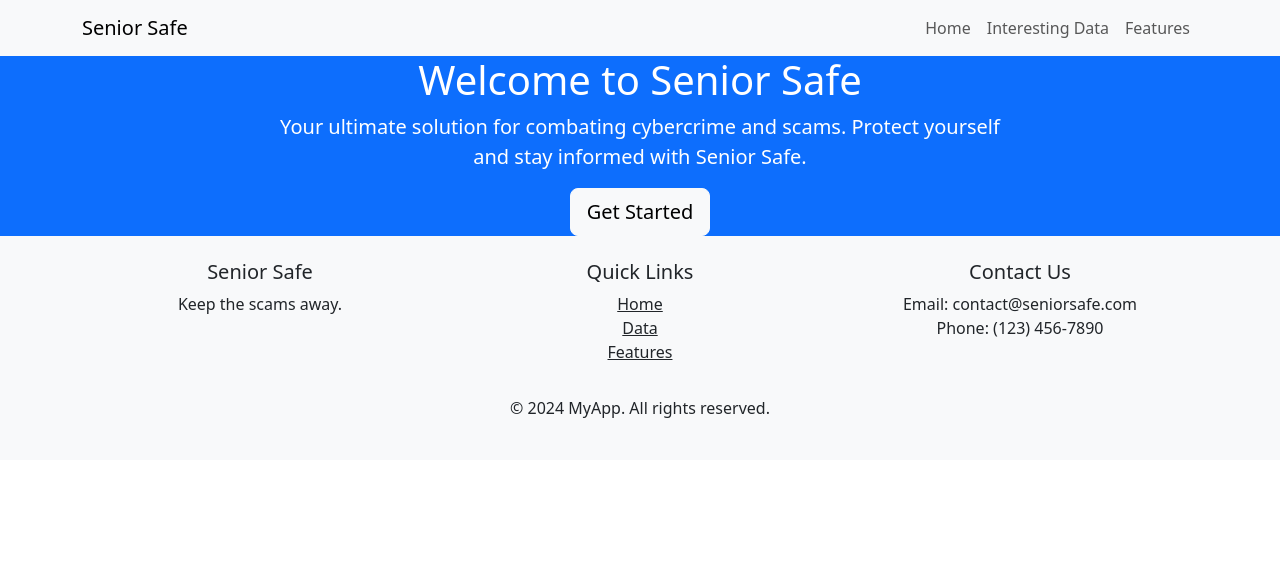
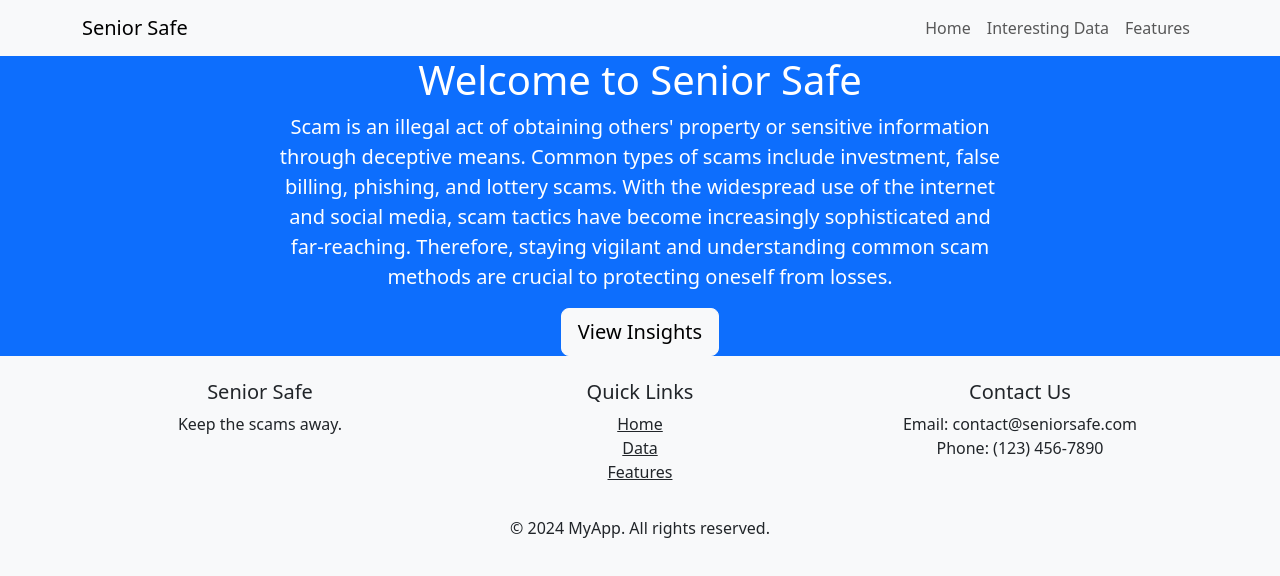
Before and after one commit to Ziyao-Piong/cybercrime-and-scams, a React (Create React App) app in the folder seniorsafe/: page / in a window 1280 px wide. Shown: the top 576 px of the page. Built offline with nearby package versions, Linux system fonts and the light colour scheme.

Commit message:
added introduction in the landing page

```diff
--- a/seniorsafe/src/pages/Home/LandingSection.js
+++ b/seniorsafe/src/pages/Home/LandingSection.js
@@ -6,14 +6,17 @@ function LandingSection() {
   return (
     <div className="landing-section bg-primary text-white text-center d-flex align-items-center">
       <Container>
-        <Row className="justify-content-center">
+        <Row className="justify-content-center introduction">
           <Col md={8}>
             <h1>Welcome to Senior Safe</h1>
             <p className="lead">
-              Your ultimate solution for combating cybercrime and scams. Protect yourself and stay informed with Senior Safe.
+            Scam is an illegal act of obtaining others' property or sensitive information through deceptive means.
+            Common types of scams include investment, false billing, phishing, and lottery scams.
+            With the widespread use of the internet and social media, scam tactics have become increasingly sophisticated and far-reaching.
+            Therefore, staying vigilant and understanding common scam methods are crucial to protecting oneself from losses.
             </p>
             <Button variant="light" size="lg" href="#get-started">
-              Get Started
+              View Insights
             </Button>
           </Col>
         </Row>
```
Also changed, not shown: seniorsafe/src/pages/Home/LandingSection.css (line endings or trailing spaces).
